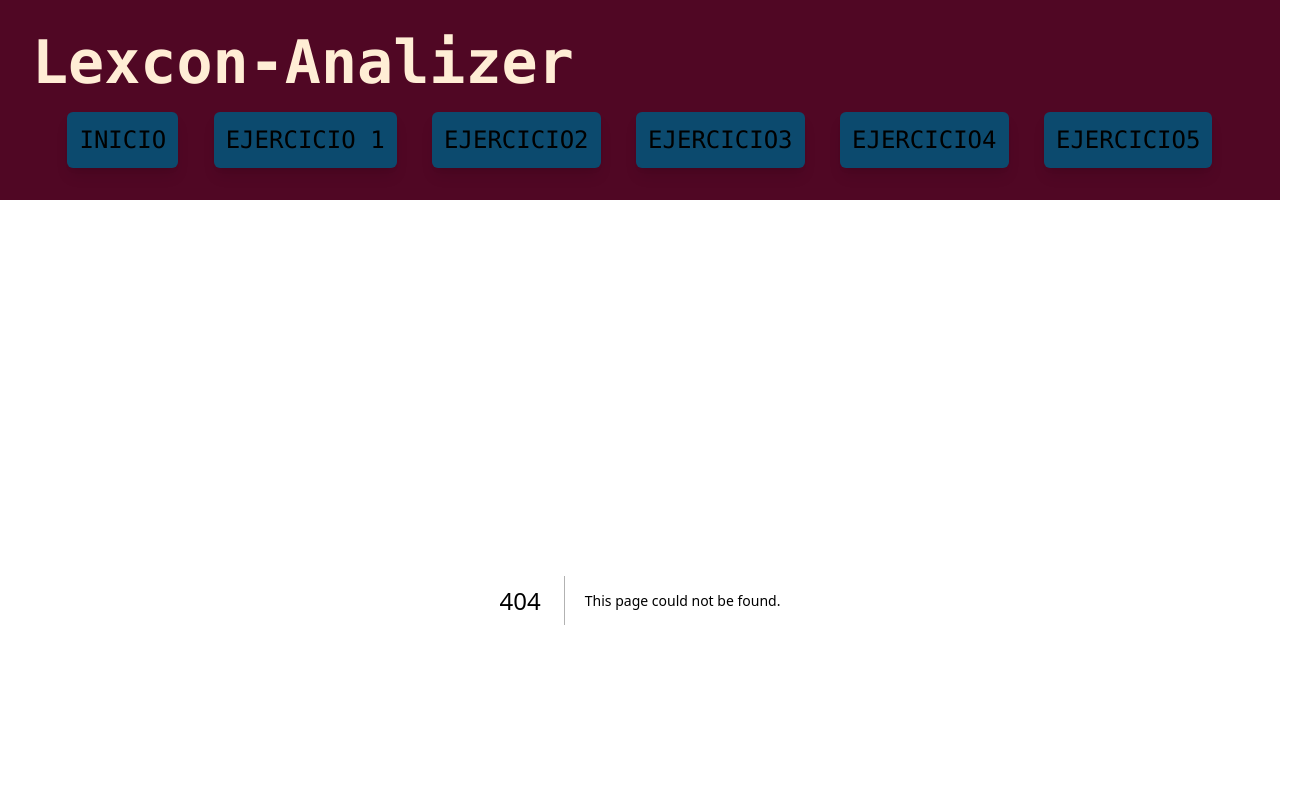
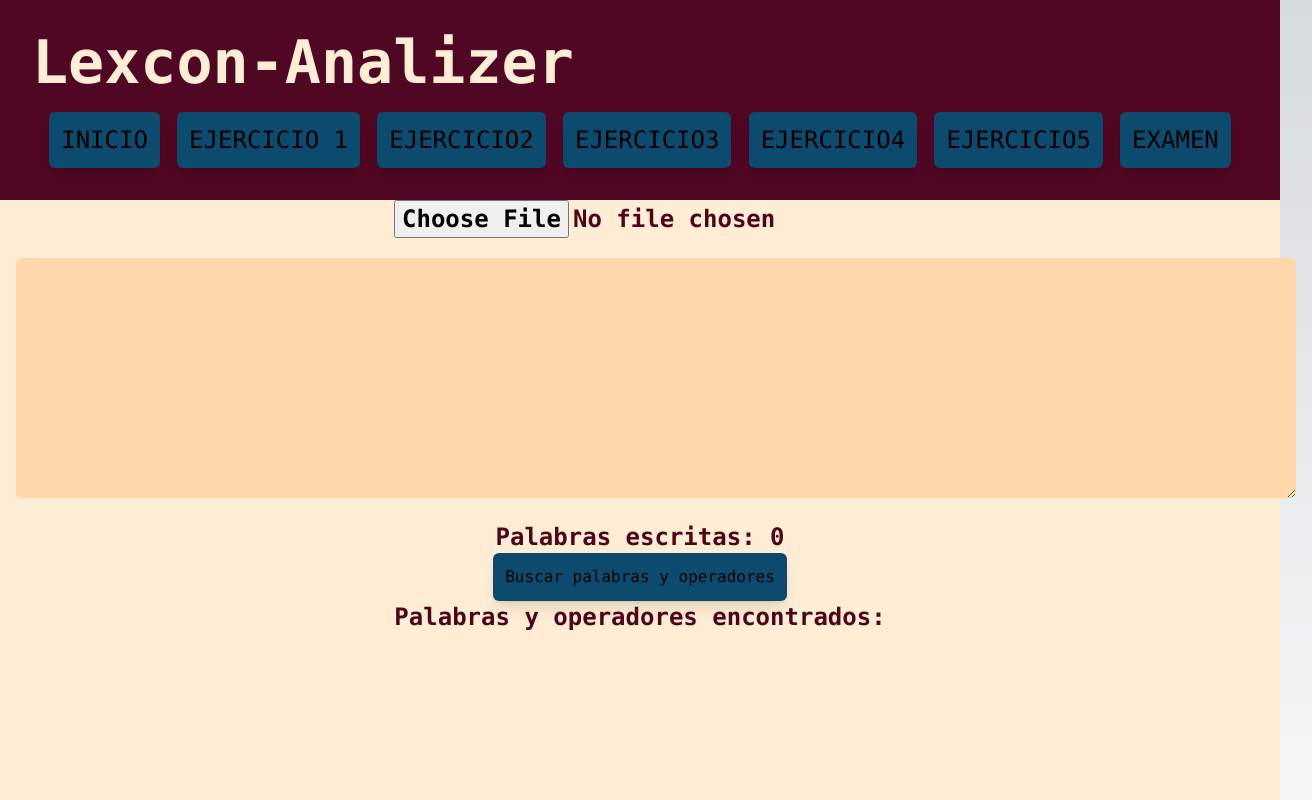
Before and after one commit to Magi3654/lexcon-analizer, a Next.js app: page /examen in a window 1280 px wide. Before the commit this address had no page. Shown: the top 800 px of the page, 1312 px wide, since content can reach past the window. Built offline with nearby package versions, Linux system fonts and the light colour scheme.

Commit message:
adding final exercise

```diff
--- a/src/app/ components/Header.jsx
+++ b/src/app/ components/Header.jsx
@@ -28,6 +28,9 @@ export const Header = () => {
                 <li className='bg-sky-900 rounded-md p-3 shadow-lg hover:bg-orange-800 text-2xl'>
                   <Link href={'/ejercicio5'}>Ejercicio5 </Link>
                 </li>
+                <li className='bg-sky-900 rounded-md p-3 shadow-lg hover:bg-orange-800 text-2xl'>
+                  <Link href={'/examen'}>Examen </Link>
+                </li>
             </ul>
         </nav>
     </header>
--- /dev/null
+++ b/src/app/examen/page.jsx
@@ -0,0 +1,200 @@
+'use client'
+import React, {useState} from 'react';
+import FileSaver from 'file-saver';
+
+const reservedWords = [
+  { word: 'auto', tipo: 'PR' },
+  { word: 'break', tipo: 'PR' },
+  { word: 'case', tipo: 'PR' },
+  { word: 'char', tipo: 'PR' },
+  { word: 'const', tipo: 'PR' },
+  { word: 'continue', tipo: 'PR' },
+  { word: 'default', tipo: 'PR' },
+  { word: 'do', tipo: 'PR' },
+  { word: 'double', tipo: 'PR' },
+  { word: 'else', tipo: 'PR' },
+  { word: 'enum', tipo: 'PR' },
+  { word: 'extern', tipo: 'PR' },
+  { word: 'float', tipo: 'PR' },
+  { word: 'for', tipo: 'PR' },
+  { word: 'goto', tipo: 'PR' },
+  { word: 'if', tipo: 'PR' },
+  { word: 'int', tipo: 'PR' },
+  { word: 'long', tipo: 'PR' },
+  { word: 'main', tipo: 'PR' },
+  { word: 'register', tipo: 'PR' },
+  { word: 'return', tipo: 'PR' },
+  { word: 'short', tipo: 'PR' },
+  { word: 'signed', tipo: 'PR' },
+  { word: 'sizeof', tipo: 'PR' },
+  { word: 'static', tipo: 'PR' },
+  { word: 'struct', tipo: 'PR' },
+  { word: 'switch', tipo: 'PR' },
+  { word: 'typedef', tipo: 'PR' },
+  { word: 'union', tipo: 'PR' },
+  { word: 'unsigned', tipo: 'PR' },
+  { word: 'void', tipo: 'PR' },
+  { word: 'volatile', tipo: 'PR' },
+  { word: 'while', tipo: 'PR' },
+];
+
+const mathOperators = [
+    { word: "+", tipo: "OM" },
+    { word: "-", tipo: "OM" },
+    { word: "*", tipo: "OM" },
+    { word: "/", tipo: "OM" },
+    { word: "%", tipo: "OM" },
+  ];
+
+const relationalOperators = [
+   { word: "==", tipo: "OR" },
+   { word: "!=", tipo: "OR" },
+   { word: "<", tipo: "OR" },
+   { word: ">", tipo: "OR" },
+   { word: "<=", tipo: "OR" },
+   { word: ">=", tipo: "OR" },
+  ];
+
+const logicalOperators = [
+    { word: "&&", tipo: "OL" },
+    { word: "||", tipo: "OL" },
+    { word: "!", tipo: "OL" },
+  ];
+
+const groupingOperators = [
+    { word: "(", tipo: "OGA" },
+    { word: ")", tipo: "OGA" },
+    { word: "{", tipo: "OGA" },
+    { word: "}", tipo: "OGA" },
+    { word: "[", tipo: "OGA" },
+    { word: "]", tipo: "OGA" },
+  ];
+
+const numbers = [
+  { word: '0', tipo: 'NUM' },
+  { word: '1', tipo: 'NUM' },
+  { word: '2', tipo: 'NUM' },
+  { word: '3', tipo: 'NUM' },
+  { word: '4', tipo: 'NUM' },
+  { word: '5', tipo: 'NUM' },
+  { word: '6', tipo: 'NUM' },
+  { word: '7', tipo: 'NUM' },
+  { word: '8', tipo: 'NUM' },
+  { word: '9', tipo: 'NUM' },
+];
+
+function removeCommentsFromCode(text) {
+  // Elimina comentarios de bloque (/* ... */) usando una expresión regular
+  text = text.replace(/\/\*[\s\S]*?\*\//g, '');
+
+  // Elimina comentarios de línea (// ...) usando una expresión regular
+  text = text.replace(/\/\/.*/g, '');
+
+  return text;
+}
+
+function Examen() {
+    const [ShowText, setShowText] = useState('');
+    const [foundWords, setFoundWords] = useState([]);
+
+    const changeText = (e) => {
+      e.preventDefault();
+      const reader = new FileReader();
+      reader.readAsText(e.target.files[0]);
+      reader.onload = (e) => {
+        const file = e.target.result;
+        const codeWithOutComments = removeCommentsFromCode(file);
+        setShowText(codeWithOutComments);
+      }
+    }
+
+    const findReservedWords = () => {
+        const words = ShowText.match(/\w+/g) || [];
+        const found = words.map((word) => {
+            if (reservedWords.some(rw => rw.word === word)) {
+                const rw = reservedWords.find(r => r.word === word);
+                return {
+                  word,
+                  tipo: rw.tipo,
+                };
+            } else if (logicalOperators.some((op) => op.word === word)) {
+                return {
+                word,
+                tipo: 'LO',
+                };
+            } else if (mathOperators.some((op) => op.word === word)) {
+                return {
+                word,
+                tipo: 'MO',
+                };
+            } else if (relationalOperators.some((op) => op.word === word)) {
+                return {
+                word,
+                tipo: 'RO',
+                };
+            } else if (groupingOperators.some((op) => op.word === word)) {
+                return {
+                word,
+                tipo: 'GO',
+                };
+            } else if (/^[0-9]+$/.test(word)) {
+                return {
+                word,
+                tipo: 'NUM',
+                };
+            } else {
+                return {
+                word,
+                tipo: 'ID',
+                };
+            }
+            });
+
+        setFoundWords(found);
+        saveToTextFile(found);
+      };
+
+
+    const saveToTextFile = (data) => {
+      const content = data.map(item => `${item.word} - ${item.tipo}`).join('\n');
+      const blob = new Blob([content], { type: 'text/plain;charset=utf-8' });
+      FileSaver.saveAs(blob, 'palabras_analizadas.txt');
+    }
+
+    const clearArea = () => {
+      setShowText(' ');
+    }
+
+    const count = () => {
+      if (ShowText) {
+        const words = ShowText.split(/[a-zA-Z]+|[0-9]+/g).filter(word => word.trim() !== "");
+        return words.length;
+      } else {
+        return 0;
+      }
+    }
+  return (
+    <div className='text-center h-screen w-screen bg-orange-100 font-mono mb-5 flex-col justify-center'>
+    <input className='text-2xl font-bold text-rose-950' type="file" accept=".txt" onChange={e => changeText(e)} />
+    <div>
+      <textarea className='m-4 text-rose-950 font-mono text-2xl bg-orange-200 rounded-md p-1 pt-2 w-full h-60 mt-5' value={ShowText} readOnly />
+    </div>
+    <div className=''>
+      <p className='text-2xl font-bold text-rose-950'>Palabras escritas: {count()}</p>
+    </div>
+    <div >
+      <button className='bg-sky-900 rounded-md p-3 shadow-lg hover-bg-orange-800' onClick={findReservedWords}>Buscar palabras y operadores</button>
+    </div>
+    <div >
+      <h3 className='text-2xl font-bold text-rose-950 '>Palabras y operadores encontrados:</h3>
+      <ul>
+        {foundWords.map((palabra, index) => (
+          <li className='text-2xl font-bold text-rose-950' key={index}>{palabra.word} - {palabra.tipo}</li>
+        ))}
+      </ul>
+    </div>
+  </div>
+);
+}
+
+export default Examen
```
